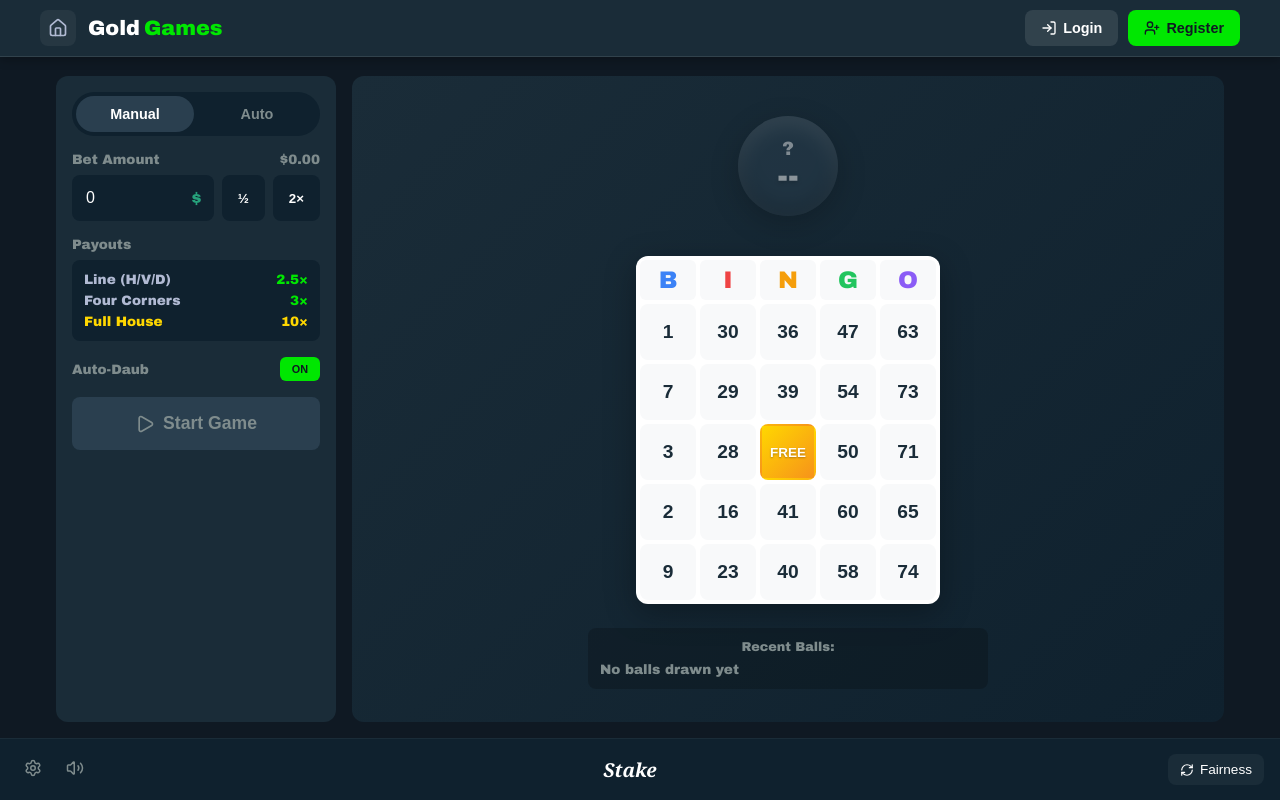
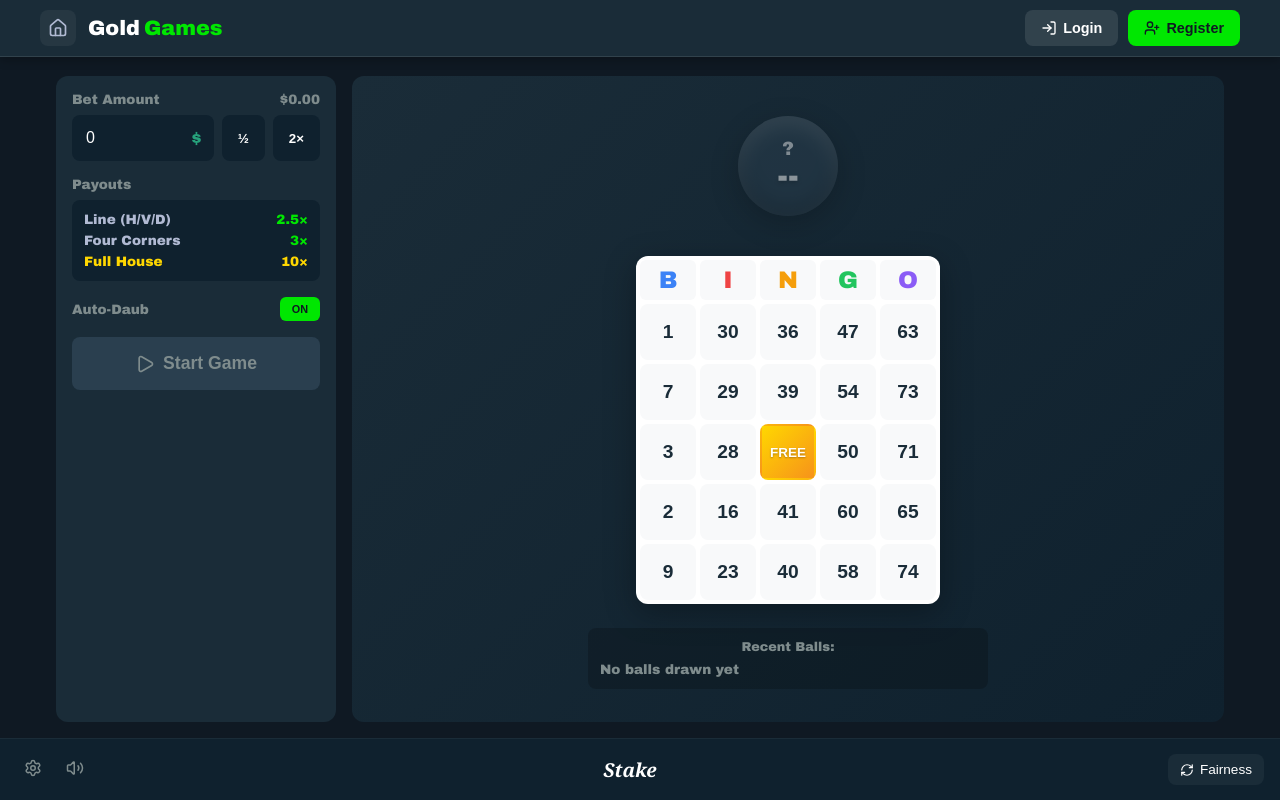
Before and after one commit to xtealer/svelte-scratch, a SvelteKit app: page /bingo in a window 1280 px wide. Built offline with nearby package versions, Linux system fonts and the light colour scheme.

Commit message:
Remove Manual/Auto tab from all games
All games now default to manual play mode only. Removed the
mode toggle UI component, mode state variable, and related
CSS from all 11 game files.

```diff
--- a/src/routes/baccarat/+page.svelte
+++ b/src/routes/baccarat/+page.svelte
@@ -45,9 +45,6 @@
   let result = $state<'player' | 'banker' | 'tie' | null>(null);
   let winnings = $state(0);
   let selectedBet = $state<BetType>('player');
-
-  // Mode state
-  let mode = $state<'manual' | 'auto'>('manual');
 
   // Settings panel
   let showSettings = $state(false);
@@ -454,16 +451,6 @@
   <div class="game-container">
     <!-- Left Panel - Controls -->
     <div class="controls-panel">
-      <!-- Mode Toggle -->
-      <div class="mode-toggle">
-        <button class="mode-btn" class:active={mode === 'manual'} onclick={() => mode = 'manual'}>
-          Manual
-        </button>
-        <button class="mode-btn" class:active={mode === 'auto'} onclick={() => mode = 'auto'}>
-          Auto
-        </button>
-      </div>
-
       <!-- Bet Amount -->
       <div class="control-group">
         <div class="control-label">
@@ -701,32 +688,6 @@
     display: flex;
     flex-direction: column;
     gap: 16px;
-  }
-
-  .mode-toggle {
-    display: flex;
-    background: #0f212e;
-    border-radius: 24px;
-    padding: 4px;
-    gap: 4px;
-  }
-
-  .mode-btn {
-    flex: 1;
-    padding: 10px 16px;
-    border: none;
-    border-radius: 20px;
-    background: transparent;
-    color: #7f8c8d;
-    font-weight: 600;
-    font-size: 0.9em;
-    cursor: pointer;
-    transition: all 0.2s;
-  }
-
-  .mode-btn.active {
-    background: #2a3f4f;
-    color: #fff;
   }
 
   .control-group {
--- a/src/routes/bingo/+page.svelte
+++ b/src/routes/bingo/+page.svelte
@@ -48,9 +48,6 @@
   let drawInterval = $state<ReturnType<typeof setInterval> | null>(null);
   let isDrawing = $state(false);
   let autoPlay = $state(true);
-
-  // Mode state
-  let mode = $state<'manual' | 'auto'>('manual');
 
   // Settings panel
   let showSettings = $state(false);
@@ -476,16 +473,6 @@
   <div class="game-container">
     <!-- Left Panel - Controls -->
     <div class="controls-panel">
-      <!-- Mode Toggle -->
-      <div class="mode-toggle">
-        <button class="mode-btn" class:active={mode === 'manual'} onclick={() => mode = 'manual'}>
-          Manual
-        </button>
-        <button class="mode-btn" class:active={mode === 'auto'} onclick={() => mode = 'auto'}>
-          Auto
-        </button>
-      </div>
-
       <!-- Bet Amount -->
       <div class="control-group">
         <div class="control-label">
@@ -742,32 +729,6 @@
     display: flex;
     flex-direction: column;
     gap: 16px;
-  }
-
-  .mode-toggle {
-    display: flex;
-    background: #0f212e;
-    border-radius: 24px;
-    padding: 4px;
-    gap: 4px;
-  }
-
-  .mode-btn {
-    flex: 1;
-    padding: 10px 16px;
-    border: none;
-    border-radius: 20px;
-    background: transparent;
-    color: #7f8c8d;
-    font-weight: 600;
-    font-size: 0.9em;
-    cursor: pointer;
-    transition: all 0.2s;
-  }
-
-  .mode-btn.active {
-    background: #2a3f4f;
-    color: #fff;
   }
 
   .control-group {
--- a/src/routes/blackjack/+page.svelte
+++ b/src/routes/blackjack/+page.svelte
@@ -40,9 +40,6 @@
   let canDoubleDown = $state(false);
   let canSplit = $state(false);
   let isDoubledDown = $state(false);
-
-  // Mode state
-  let mode = $state<'manual' | 'auto'>('manual');
 
   // Settings panel
   let showSettings = $state(false);
@@ -448,16 +445,6 @@
   <div class="game-container">
     <!-- Left Panel - Controls -->
     <div class="controls-panel">
-      <!-- Mode Toggle -->
-      <div class="mode-toggle">
-        <button class="mode-btn" class:active={mode === 'manual'} onclick={() => mode = 'manual'}>
-          Manual
-        </button>
-        <button class="mode-btn" class:active={mode === 'auto'} onclick={() => mode = 'auto'}>
-          Auto
-        </button>
-      </div>
-
       <!-- Bet Amount -->
       <div class="control-group">
         <div class="control-label">
@@ -672,32 +659,6 @@
     display: flex;
     flex-direction: column;
     gap: 16px;
-  }
-
-  .mode-toggle {
-    display: flex;
-    background: #0f212e;
-    border-radius: 24px;
-    padding: 4px;
-    gap: 4px;
-  }
-
-  .mode-btn {
-    flex: 1;
-    padding: 10px 16px;
-    border: none;
-    border-radius: 20px;
-    background: transparent;
-    color: #7f8c8d;
-    font-weight: 600;
-    font-size: 0.9em;
-    cursor: pointer;
-    transition: all 0.2s;
-  }
-
-  .mode-btn.active {
-    background: #2a3f4f;
-    color: #fff;
   }
 
   .control-group {
--- a/src/routes/chickenroad/+page.svelte
+++ b/src/routes/chickenroad/+page.svelte
@@ -53,9 +53,6 @@
   let currentMultiplier = $state(1.0);
   let profit = $state(0);
   let trafficLight = $state<'red' | 'yellow' | 'green'>('red');
-
-  // Mode state
-  let mode = $state<'manual' | 'auto'>('manual');
 
   // Settings panel
   let showSettings = $state(false);
@@ -335,16 +332,6 @@
   <div class="game-container">
     <!-- Left Panel - Controls -->
     <div class="controls-panel">
-      <!-- Mode Toggle -->
-      <div class="mode-toggle">
-        <button class="mode-btn" class:active={mode === 'manual'} onclick={() => mode = 'manual'}>
-          Manual
-        </button>
-        <button class="mode-btn" class:active={mode === 'auto'} onclick={() => mode = 'auto'}>
-          Auto
-        </button>
-      </div>
-
       <!-- Bet Amount -->
       <div class="control-group">
         <div class="control-label">
@@ -561,32 +548,6 @@
     display: flex;
     flex-direction: column;
     gap: 16px;
-  }
-
-  .mode-toggle {
-    display: flex;
-    background: #0f212e;
-    border-radius: 24px;
-    padding: 4px;
-    gap: 4px;
-  }
-
-  .mode-btn {
-    flex: 1;
-    padding: 10px 16px;
-    border: none;
-    border-radius: 20px;
-    background: transparent;
-    color: #7f8c8d;
-    font-weight: 600;
-    font-size: 0.9em;
-    cursor: pointer;
-    transition: all 0.2s;
-  }
-
-  .mode-btn.active {
-    background: #2a3f4f;
-    color: #fff;
   }
 
   .control-group {
--- a/src/routes/crash/+page.svelte
+++ b/src/routes/crash/+page.svelte
@@ -33,9 +33,6 @@
   let profit = $state(0);
   let countdown = $state(5);
   let elapsedTime = $state(0);
-
-  // Mode state
-  let mode = $state<'manual' | 'auto'>('manual');
 
   // Settings panel
   let showSettings = $state(false);
@@ -464,16 +461,6 @@
   <div class="game-container">
     <!-- Left Panel - Controls -->
     <div class="controls-panel">
-      <!-- Mode Toggle -->
-      <div class="mode-toggle">
-        <button class="mode-btn" class:active={mode === 'manual'} onclick={() => mode = 'manual'}>
-          Manual
-        </button>
-        <button class="mode-btn" class:active={mode === 'auto'} onclick={() => mode = 'auto'}>
-          Auto
-        </button>
-      </div>
-
       <!-- Bet Amount -->
       <div class="control-group">
         <div class="control-label">
@@ -712,32 +699,6 @@
     display: flex;
     flex-direction: column;
     gap: 16px;
-  }
-
-  .mode-toggle {
-    display: flex;
-    background: #0f212e;
-    border-radius: 24px;
-    padding: 4px;
-    gap: 4px;
-  }
-
-  .mode-btn {
-    flex: 1;
-    padding: 10px 16px;
-    border: none;
-    border-radius: 20px;
-    background: transparent;
-    color: #7f8c8d;
-    font-weight: 600;
-    font-size: 0.9em;
-    cursor: pointer;
-    transition: all 0.2s;
-  }
-
-  .mode-btn.active {
-    background: #2a3f4f;
-    color: #fff;
   }
 
   .control-group {
--- a/src/routes/dice/+page.svelte
+++ b/src/routes/dice/+page.svelte
@@ -28,9 +28,6 @@
   let lastResult = $state<number | null>(null);
   let lastWin = $state(false);
   let showResult = $state(false);
-
-  // Mode state
-  let mode = $state<'manual' | 'auto'>('manual');
 
   // Settings panel
   let showSettings = $state(false);
@@ -335,19 +332,6 @@
   <div class="game-container">
     <!-- Left Panel - Controls -->
     <div class="controls-panel">
-      <!-- Mode Toggle -->
-      <div class="mode-toggle">
-        <button class="mode-btn" class:active={mode === 'manual'} onclick={() => mode = 'manual'}>
-          Manual
-        </button>
-        <button class="mode-btn" class:active={mode === 'auto'} onclick={() => mode = 'auto'}>
-          Auto
-        </button>
-        <button class="mode-icon" onclick={toggleSettings}>
-          <Zap size={16} />
-        </button>
-      </div>
-
       <!-- Bet Amount -->
       <div class="control-group">
         <div class="control-label">
@@ -602,44 +586,6 @@
     display: flex;
     flex-direction: column;
     gap: 16px;
-  }
-
-  .mode-toggle {
-    display: flex;
-    background: #0f212e;
-    border-radius: 24px;
-    padding: 4px;
-    gap: 4px;
-  }
-
-  .mode-btn {
-    flex: 1;
-    padding: 10px 16px;
-    border: none;
-    border-radius: 20px;
-    background: transparent;
-    color: #7f8c8d;
-    font-weight: 600;
-    font-size: 0.9em;
-    cursor: pointer;
-    transition: all 0.2s;
-  }
-
-  .mode-btn.active {
-    background: #2a3f4f;
-    color: #fff;
-  }
-
-  .mode-icon {
-    padding: 10px;
-    border: none;
-    border-radius: 50%;
-    background: transparent;
-    color: #7f8c8d;
-    cursor: pointer;
-    display: flex;
-    align-items: center;
-    justify-content: center;
   }
 
   .control-group {
--- a/src/routes/flip/+page.svelte
+++ b/src/routes/flip/+page.svelte
@@ -28,9 +28,6 @@
   let showResult = $state(false);
   let flipRotation = $state(0);
   let history = $state<Array<{ result: 'heads' | 'tails'; won: boolean }>>([]);
-
-  // Mode state
-  let mode = $state<'manual' | 'auto'>('manual');
 
   // Settings panel
   let showSettings = $state(false);
@@ -261,16 +258,6 @@
   <div class="game-container">
     <!-- Left Panel - Controls -->
     <div class="controls-panel">
-      <!-- Mode Toggle -->
-      <div class="mode-toggle">
-        <button class="mode-btn" class:active={mode === 'manual'} onclick={() => mode = 'manual'}>
-          Manual
-        </button>
-        <button class="mode-btn" class:active={mode === 'auto'} onclick={() => mode = 'auto'}>
-          Auto
-        </button>
-      </div>
-
       <!-- Bet Amount -->
       <div class="control-group">
         <div class="control-label">
@@ -503,32 +490,6 @@
     display: flex;
     flex-direction: column;
     gap: 16px;
-  }
-
-  .mode-toggle {
-    display: flex;
-    background: #0f212e;
-    border-radius: 24px;
-    padding: 4px;
-    gap: 4px;
-  }
-
-  .mode-btn {
-    flex: 1;
-    padding: 10px 16px;
-    border: none;
-    border-radius: 20px;
-    background: transparent;
-    color: #7f8c8d;
-    font-weight: 600;
-    font-size: 0.9em;
-    cursor: pointer;
-    transition: all 0.2s;
-  }
-
-  .mode-btn.active {
-    background: #2a3f4f;
-    color: #fff;
   }
 
   .control-group {
--- a/src/routes/keno/+page.svelte
+++ b/src/routes/keno/+page.svelte
@@ -77,9 +77,6 @@
   let profit = $state(0);
   let revealIndex = $state(0);
   let isRevealing = $state(false);
-
-  // Mode state
-  let mode = $state<'manual' | 'auto'>('manual');
 
   // Settings panel
   let showSettings = $state(false);
@@ -333,17 +330,7 @@
   <div class="game-container">
     <!-- Left Panel - Controls -->
     <div class="controls-panel">
-      <!-- Mode Toggle -->
-      <div class="mode-toggle">
-        <button class="mode-btn" class:active={mode === 'manual'} onclick={() => mode = 'manual'}>
-          Manual
-        </button>
-        <button class="mode-btn" class:active={mode === 'auto'} onclick={() => mode = 'auto'}>
-          Auto
-        </button>
-      </div>
-
-      <!-- Bet Amount -->
+        <!-- Bet Amount -->
       <div class="control-group">
         <div class="control-label">
           <span>Bet Amount</span>
@@ -517,32 +504,6 @@
     display: flex;
     flex-direction: column;
     gap: 16px;
-  }
-
-  .mode-toggle {
-    display: flex;
-    background: #0f212e;
-    border-radius: 24px;
-    padding: 4px;
-    gap: 4px;
-  }
-
-  .mode-btn {
-    flex: 1;
-    padding: 10px 16px;
-    border: none;
-    border-radius: 20px;
-    background: transparent;
-    color: #7f8c8d;
-    font-weight: 600;
-    font-size: 0.9em;
-    cursor: pointer;
-    transition: all 0.2s;
-  }
-
-  .mode-btn.active {
-    background: #2a3f4f;
-    color: #fff;
   }
 
   .control-group {
```
Also changed, not shown: src/routes/limbo/+page.svelte (+0 -39 lines), src/routes/mines/+page.svelte (+0 -39 lines), src/routes/wheel/+page.svelte (+0 -39 lines).
